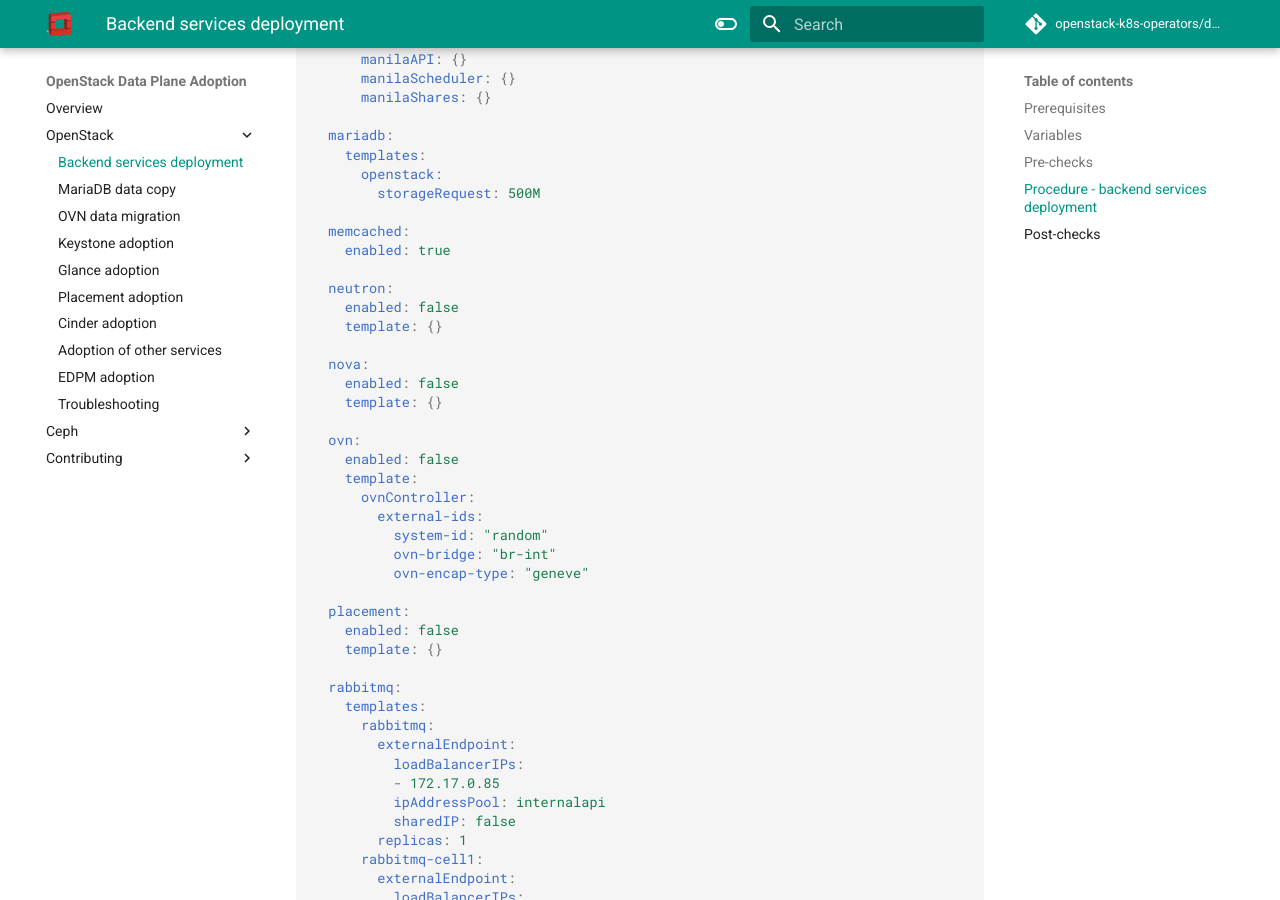
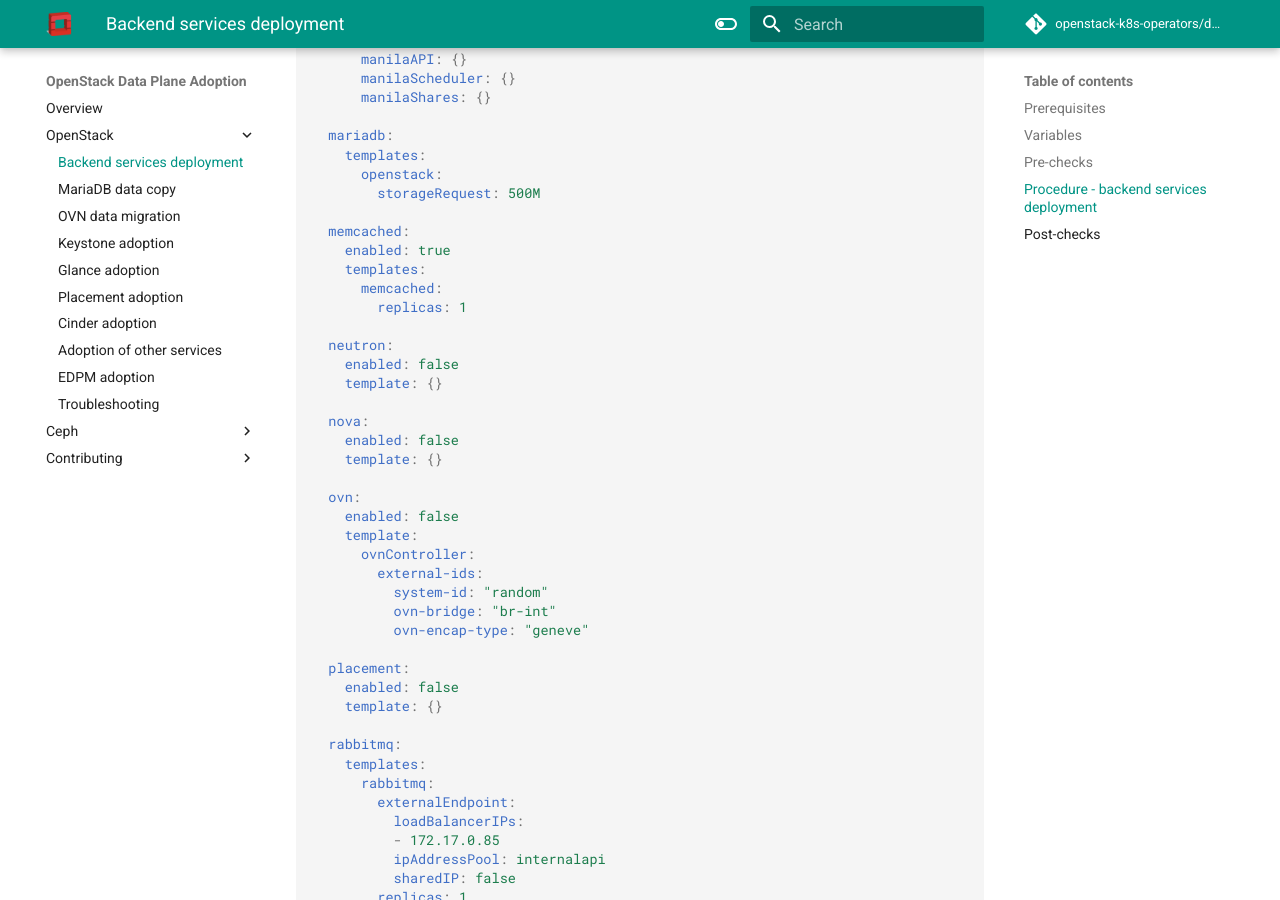
Before and after one commit to openstack-k8s-operators/data-plane-adoption, an MkDocs documentation site: the page built from docs/openstack/backend_services_deployment.md, in a window 1280 px wide and 900 px high, scrolled down 2984 px. Built offline with MkDocs 1.6.1 and Material for MkDocs 9.7.7, drawn with Linux system fonts in a browser that asks for light colours; comment, search, counter and statistics services are not loaded; the version menu is left out.

Commit message:
Set replicas for memcached
Set the number of replicas to 1, as otherwise no memcached pod is
created and it prevents keystone coming up.

```diff
--- a/docs/openstack/backend_services_deployment.md
+++ b/docs/openstack/backend_services_deployment.md
@@ -163,6 +163,9 @@ podified OpenStack control plane services.
 
     memcached:
       enabled: true
+      templates:
+        memcached:
+          replicas: 1
 
     neutron:
       enabled: false
```
Also changed, not shown: 1 other file.
